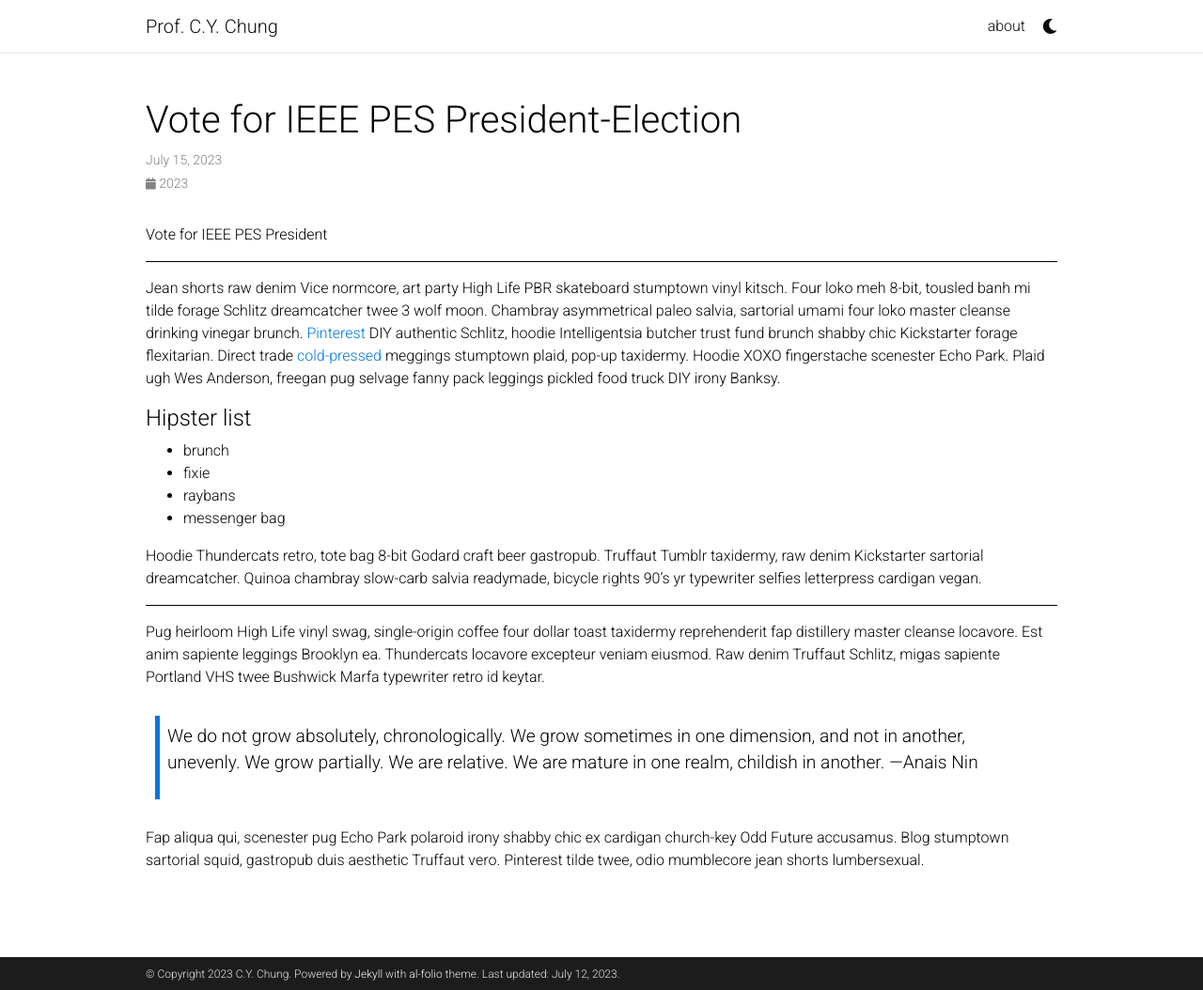
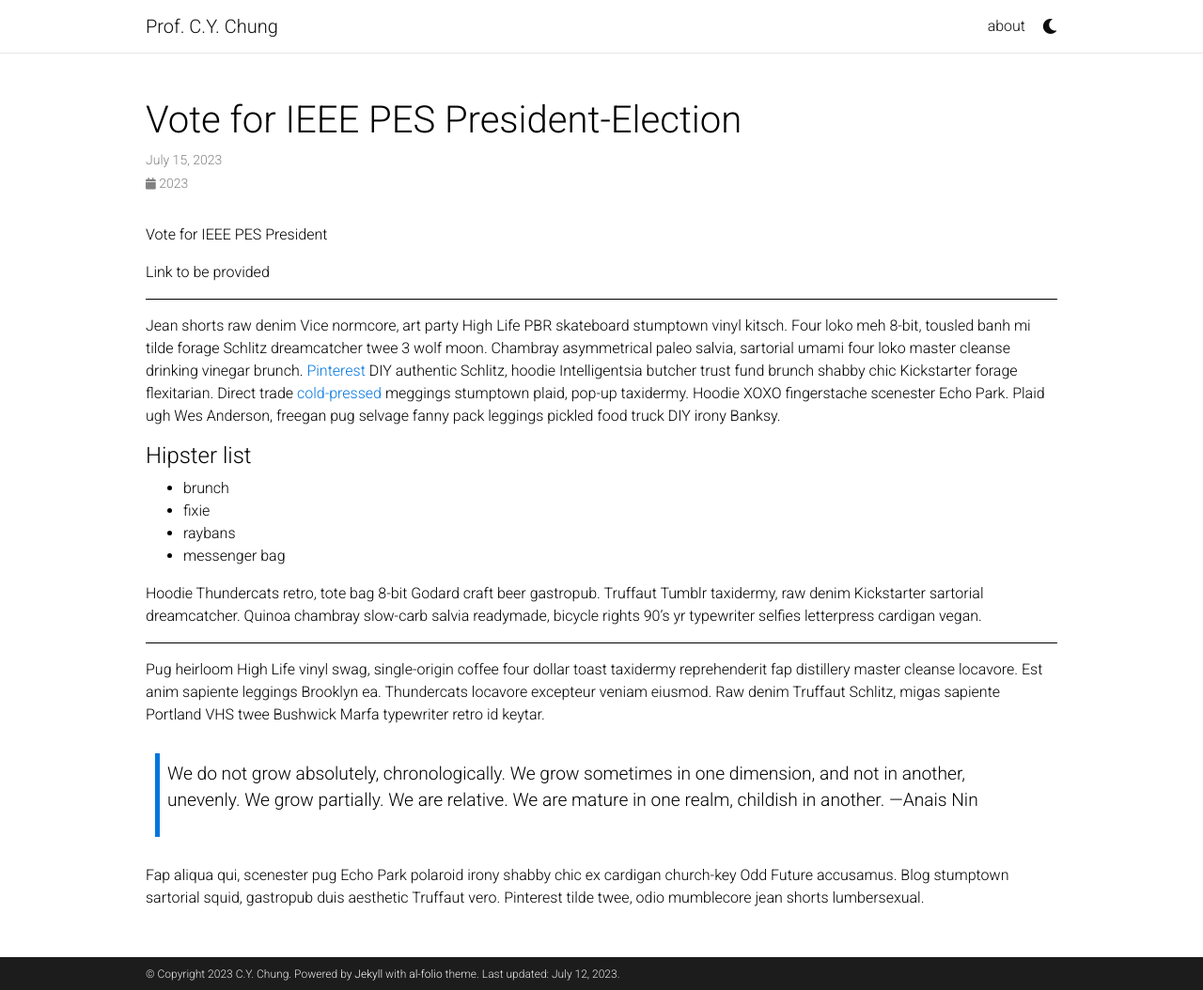
Before and after one commit to c-y-chung/c-y-chung.github.io, a Jekyll site: the page built from _news/announcement3.md, in a window 1280 px wide and 1054 px high. Shown: the whole window at 94% size. Built offline with Jekyll 4.4.1, drawn with Linux system fonts in a browser that asks for light colours; nearby versions of some CDN libraries; comment, search, counter and statistics services are not loaded; a style sheet for code colours, icons or effects is not loaded.

Commit message:
Update announcement3.md

```diff
--- a/_news/announcement3.md
+++ b/_news/announcement3.md
@@ -7,6 +7,8 @@ related_posts: false
 ---
 
 Vote for IEEE PES President
+
+Link to be provided
 
 ***
 
```
